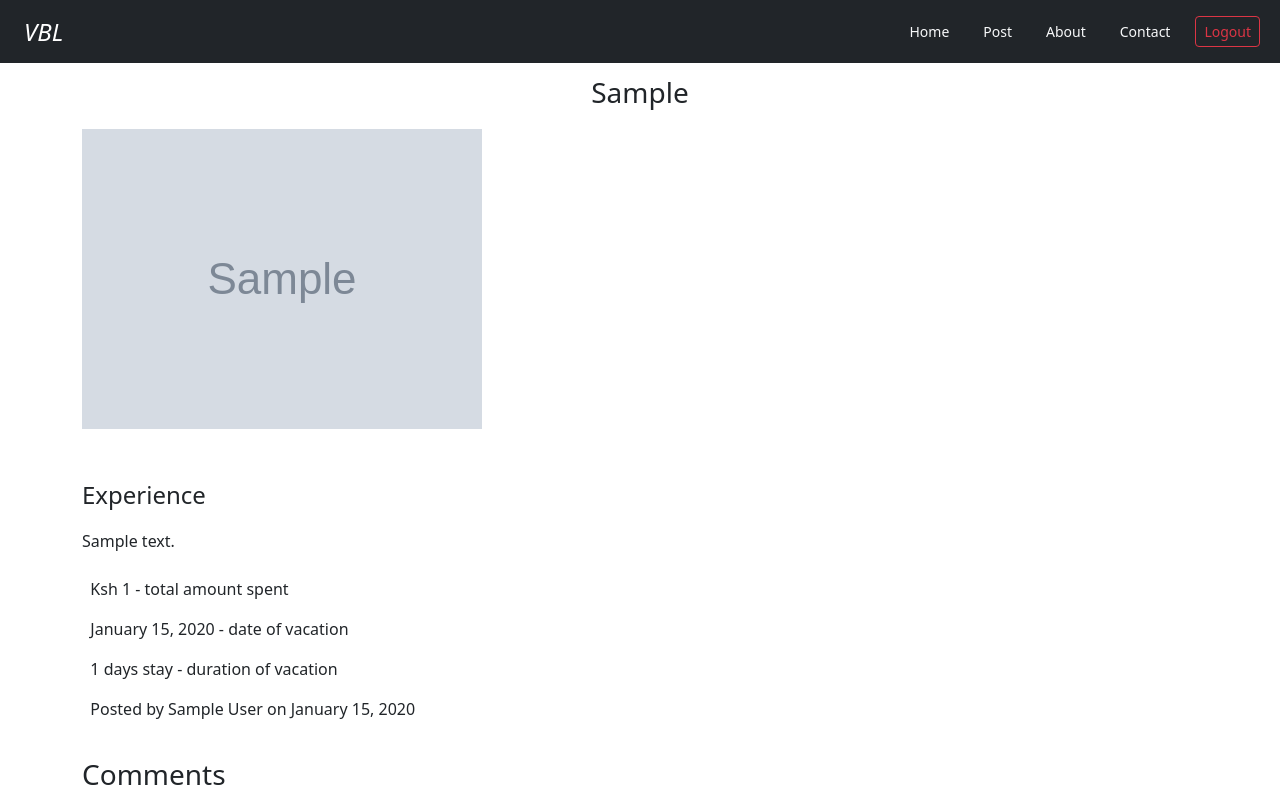
After one commit to Edu58/vacation-bucket-list, a Flask app: page /vacation/1/1 in a window 1280 px wide. The commit adds this page. Run offline with Flask 2, Linux system fonts and the light colour scheme; a user stored in the database is signed in; tables that the repository leaves empty hold one stand-in row (values such as "Sample post"); grey boxes marked "Sample" are stand-in pictures; some libraries are stand-ins or nearby versions.

Commit message:
adds vacation_details route and page

```diff
--- a/app/main/views.py
+++ b/app/main/views.py
@@ -1,5 +1,5 @@
 from . import main
-from app import photos, db
+from app import photos, db, mail
 from flask_login import login_required, current_user
 from flask import render_template, request, redirect, url_for, flash
 from .forms import NewDestination
@@ -47,22 +47,23 @@ def add_vacation():
     return render_template('add_vacation.html', add_vacation_form=form)
 
 
-@main.route('/contact',methods = ["GET","POST"])
+@main.route('/contact', methods=["GET", "POST"])
+@login_required
 def contact():
-        form = ContactForm()
-        if request.method == 'POST':
-                if form.validate() == False:
-                        flash('You must enter something into all of the fields')
-                        return render_template('contact.html', form = form)
-                else:
-                        msg = Message(form.subject.data, sender='[SENDER EMAIL]', recipients=['[RECIPIENT EMAIL]'])
-                        msg.body = """
+    form = ContactForm()
+    if request.method == 'POST':
+        if not form.validate():
+            flash('You must enter something into all of the fields')
+            return render_template('contact.html', form=form)
+        else:
+            msg = Message(form.subject.data, sender='[SENDER EMAIL]', recipients=['[RECIPIENT EMAIL]'])
+            msg.body = """
                         From: %s %s <%s>
                         %s
                         """ % (form.firstName.data, form.lastName.data, form.email.data, form.message.data)
-                        mail.send(msg)
-                        return render_template('contact.html', success=True)
-        return render_template('contact.html',title = 'Contact Us',form = form)
+            mail.send(msg)
+            return render_template('contact.html', success=True)
+    return render_template('contact.html', title='Contact Us', form=form)
 
 
 @main.route('/vacations-list', methods=["GET", "POST"])
@@ -70,3 +71,10 @@ def contact():
 def vacations_list():
     vacations = Vacations.query.order_by(desc(Vacations.posted_on))
     return render_template('vacations-list.html', vacations=vacations)
+
+
+@main.route('/vacation/<place>/<vacation_id>', methods=["GET", "POST"])
+@login_required
+def vacation_details(place, vacation_id):
+    vacation = Vacations.query.filter_by(vacation_id=vacation_id).first()
+    return render_template('vacation-details.html', vacation=vacation)
--- a/app/templates/auth/login.html
+++ b/app/templates/auth/login.html
@@ -13,7 +13,7 @@
         <div class="col-md-8">
             <!-- Login form -->
             {{ render_form(login_form) }}
-            <p> Don't have an account? <a href="{{url_for('auth.register')}}">Sign up here</a></p>
+            <p class="mt-1"> Don't have an account? <a href="{{url_for('auth.register')}}">Sign up here</a></p>
         </div>
         <div class="col-md-2"></div>
     </div>
--- a/app/templates/auth/register.html
+++ b/app/templates/auth/register.html
@@ -10,10 +10,11 @@
 
 <div class="container">
     <div class="row">
-<div class="col-md-2"> </div>
+        <div class="col-md-2"></div>
         <div class="col-md-8">
 
             {{ render_form(signup_form) }}
+            <p class="mt-1"> Already have an account? <a href="{{url_for('auth.login')}}">Log in here</a></p>
         </div>
         <div class="col-md-2"></div>
     </div>
--- a/app/templates/navbar.html
+++ b/app/templates/navbar.html
@@ -12,13 +12,13 @@
             <ul class="navbar-nav me-auto mb-2 mb-lg-0">
                 {% if current_user.is_authenticated %}
                 <li class="nav-item">
-                    <a class="nav-link active" aria-current="page" href="{{ url_for('main.index') }}">
+                    <a class="nav-link active" aria-current="page" href="{{ url_for('main.vacations_list') }}">
                         <button class="btn btn-sm text-light" id="home-btn">Home</button>
                     </a>
                 </li>
                 <li class="nav-item">
                     <a class="nav-link active" aria-current="page" href="{{ url_for('main.add_vacation') }}">
-                        <button class="btn btn-sm text-light">Add</button>
+                        <button class="btn btn-sm text-light">Post</button>
                     </a>
                 </li>
                 <li class="nav-item">
@@ -27,19 +27,24 @@
                     </a>
                 </li>
                 <li class="nav-item">
+                    <a class="nav-link active" aria-current="page" href="{{ url_for('main.contact') }}">
+                        <button class="btn btn-sm text-light">Contact</button>
+                    </a>
+                </li>
+                <li class="nav-item">
                     <a class="nav-link active" aria-current="page" href="{{ url_for('auth.logout') }}">
-                        <button class="btn btn btn-sm btn-outline-light">Logout</button>
+                        <button class="btn btn btn-sm btn-outline-danger">Logout</button>
                     </a>
                 </li>
                 {% else %}
                 <li class="nav-item">
                     <a class="nav-link active" aria-current="page" href="{{ url_for('auth.login') }}">
-                        <button class="btn btn btn-sm btn-outline-light">Login</button>
+                        <button class="btn btn btn-sm btn-outline-success">Login</button>
                     </a>
                 </li>
                 <li class="nav-item">
                     <a class="nav-link active" aria-current="page" href="{{ url_for('auth.register') }}">
-                        <button class="btn btn btn-sm btn-outline-light">Signup</button>
+                        <button class="btn btn btn-sm btn-outline-primary">Signup</button>
                     </a>
                 </li>
                 {% endif %}
--- /dev/null
+++ b/app/templates/vacation-details.html
@@ -0,0 +1,36 @@
+{% extends 'base.html' %}
+{% from 'bootstrap5/utils.html' import render_icon %}
+
+{% block title %} Vacation {% endblock %}
+
+{% block content %}
+<p class="fs-3 fw-light text-center text-dark">{{ vacation.place }}</p>
+
+<div class="d-flex justify-content-center flex-column">
+    <div>
+        <img src="{{ url_for('static', filename=vacation.destination_photo) }}" class="img-fluid"
+             alt="{{ vacation.place }}">
+
+        <p class="mt-5 fs-4 fs-light">Experience</p>
+        <article class="mb-4">
+            {{ vacation.description }}
+        </article>
+        <p class="card-text">{{ render_icon('cash-coin') }} &nbsp; Ksh {{ vacation.pricing }} - total amount spent</p>
+        <p class="card-text">{{ render_icon('calendar3') }} &nbsp; {{
+            moment(vacation.date_of_visit).format('LL') }} - date of vacation</p>
+        <p class="card-text">{{ render_icon('alarm') }} &nbsp; {{ vacation.days }} days stay - duration of vacation</p>
+        <p class="card-text mb-3">
+            {{ render_icon('person') }} &nbsp; Posted by {{ vacation.user.first_name }} {{ vacation.user.last_name }} on
+            {{
+            moment(vacation.posted_on).format('LL') }}
+        </p>
+    </div>
+
+    <div class="mt-3">
+        <p class="fs-3 fw-light">Comments</p>
+        <form method="post">
+
+        </form>
+    </div>
+</div>
+{% endblock %}
--- a/app/templates/vacations-list.html
+++ b/app/templates/vacations-list.html
@@ -25,10 +25,11 @@
                     moment(vacation.date_of_visit).format('LL') }} </p>
                 <p class="card-text">{{ render_icon('alarm') }} &nbsp; {{ vacation.days }} days stay</p>
                 <p class="card-text mb-3">
-                    {{ render_icon('person') }} &nbsp; {{ vacation.user.first_name }} on {{
+                    {{ render_icon('person') }} &nbsp; posted by {{ vacation.user.first_name }} on {{
                     moment(vacation.posted_on).format('LL') }}
                 </p>
-                <a href="#" class="btn btn-sm btn-primary">See More</a>
+                <a href="{{ url_for('main.vacation_details', place=vacation.place, vacation_id=vacation.vacation_id) }}"
+                   class="btn btn-sm btn-primary">See More</a>
             </div>
         </div>
     </div>
```
Also changed, not shown: app/auth/views.py (+1 -23 lines), app/main/forms.py (+6 -11 lines), app/templates/contact.html (+5 -5 lines). Lines whose indentation alone changed are shown as unchanged.
